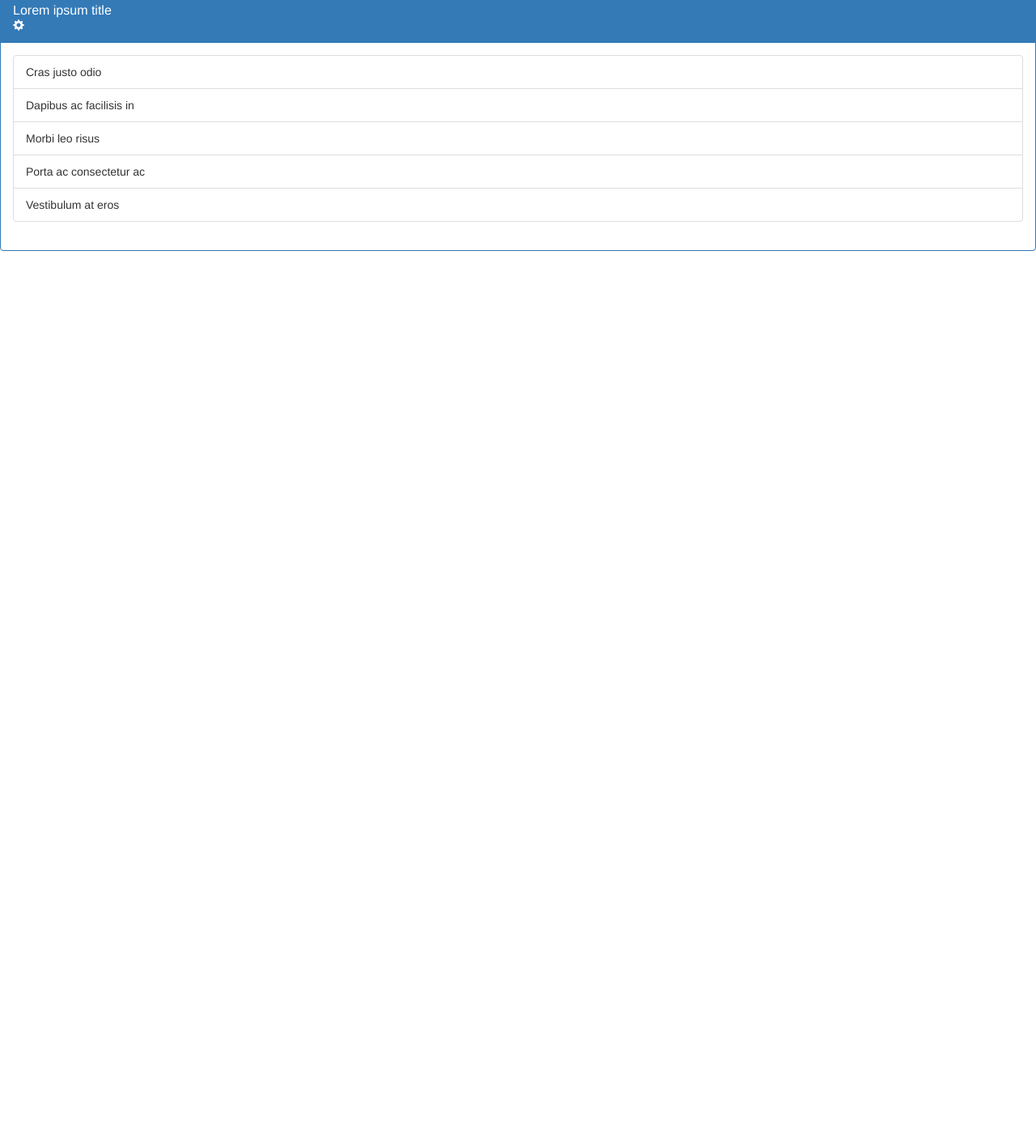
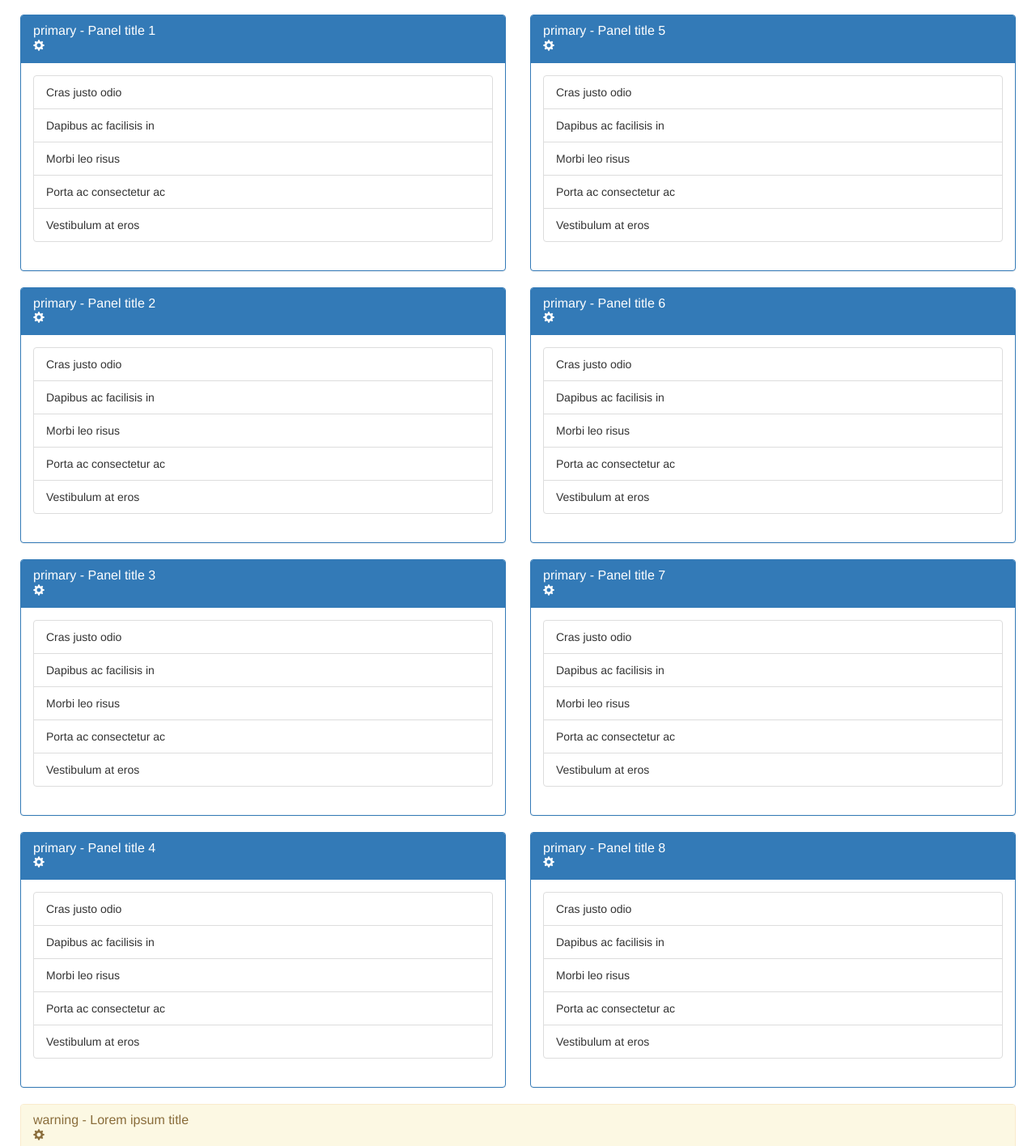
Before and after one commit to thecodeholic/lobipanel-angularjs, a website: page demo/index.html in a window 1280 px wide. Shown: the part 7-1423 px from the top of the page at 81% size. Before the commit the page ends 800 px from the top, so only its background shows below. Drawn offline with nearby package versions, Linux system fonts and the light colour scheme; files whose address does not match are found by name.

Commit message:
Add attribute to give panel style

```diff
--- a/demo/index.html
+++ b/demo/index.html
@@ -4,13 +4,13 @@
     <meta charset="UTF-8">
     <title>Title</title>
 
-    <link rel="stylesheet" href="../node_modules/bootstrap/dist/css/bootstrap.css">
-    <link rel="stylesheet" href="../node_modules/lobipanel/dist/css/lobipanel.css">
+    <link rel="stylesheet" href="../bower_components/bootstrap/dist/css/bootstrap.css">
+    <link rel="stylesheet" href="../bower_components/lobipanel/dist/css/lobipanel.css">
 
-    <script src="../node_modules/jquery/dist/jquery.js"></script>
-    <script src="../node_modules/jquery-ui-dist/jquery-ui.js"></script>
-    <script src="../node_modules/lobipanel/dist/js/lobipanel.js"></script>
-    <script src="../node_modules/bootstrap/dist/js/bootstrap.js"></script>
+    <script src="../bower_components/jquery/dist/jquery.js"></script>
+    <script src="../bower_components/jquery-ui/jquery-ui.js"></script>
+    <script src="../bower_components/lobipanel/dist/js/lobipanel.js"></script>
+    <script src="../bower_components/bootstrap/dist/js/bootstrap.js"></script>
 
     <script src="../node_modules/angular/angular.js"></script>
     <script src="../src/lobipanel.module.js"></script>
@@ -20,9 +20,88 @@
     <script src="app.module.js"></script>
 
 </head>
-<body ng-app="app" ng-controller="LobiPanelDemoController as vm">
+<body style="padding: 25px" ng-app="app" ng-controller="LobiPanelDemoController as vm">
 
-<lobipanel data-heading="{{vm.panelTitle}}" data-options="vm.options" data-events="vm.events">
+<div class="row">
+    <div class="col-sm-6">
+        <lobipanel data-heading="Panel title 1">
+            <ul class="list-group">
+                <li class="list-group-item">Cras justo odio</li>
+                <li class="list-group-item">Dapibus ac facilisis in</li>
+                <li class="list-group-item">Morbi leo risus</li>
+                <li class="list-group-item">Porta ac consectetur ac</li>
+                <li class="list-group-item">Vestibulum at eros</li>
+            </ul>
+        </lobipanel>
+        <lobipanel data-heading="Panel title 2">
+            <ul class="list-group">
+                <li class="list-group-item">Cras justo odio</li>
+                <li class="list-group-item">Dapibus ac facilisis in</li>
+                <li class="list-group-item">Morbi leo risus</li>
+                <li class="list-group-item">Porta ac consectetur ac</li>
+                <li class="list-group-item">Vestibulum at eros</li>
+            </ul>
+        </lobipanel>
+        <lobipanel data-heading="Panel title 3">
+            <ul class="list-group">
+                <li class="list-group-item">Cras justo odio</li>
+                <li class="list-group-item">Dapibus ac facilisis in</li>
+                <li class="list-group-item">Morbi leo risus</li>
+                <li class="list-group-item">Porta ac consectetur ac</li>
+                <li class="list-group-item">Vestibulum at eros</li>
+            </ul>
+        </lobipanel>
+        <lobipanel data-heading="Panel title 4">
+            <ul class="list-group">
+                <li class="list-group-item">Cras justo odio</li>
+                <li class="list-group-item">Dapibus ac facilisis in</li>
+                <li class="list-group-item">Morbi leo risus</li>
+                <li class="list-group-item">Porta ac consectetur ac</li>
+                <li class="list-group-item">Vestibulum at eros</li>
+            </ul>
+        </lobipanel>
+    </div>
+    <div class="col-sm-6">
+        <lobipanel data-heading="Panel title 5">
+            <ul class="list-group">
+                <li class="list-group-item">Cras justo odio</li>
+                <li class="list-group-item">Dapibus ac facilisis in</li>
+                <li class="list-group-item">Morbi leo risus</li>
+                <li class="list-group-item">Porta ac consectetur ac</li>
+                <li class="list-group-item">Vestibulum at eros</li>
+            </ul>
+        </lobipanel>
+        <lobipanel data-heading="Panel title 6">
+            <ul class="list-group">
+                <li class="list-group-item">Cras justo odio</li>
+                <li class="list-group-item">Dapibus ac facilisis in</li>
+                <li class="list-group-item">Morbi leo risus</li>
+                <li class="list-group-item">Porta ac consectetur ac</li>
+                <li class="list-group-item">Vestibulum at eros</li>
+            </ul>
+        </lobipanel>
+        <lobipanel data-heading="Panel title 7">
+            <ul class="list-group">
+                <li class="list-group-item">Cras justo odio</li>
+                <li class="list-group-item">Dapibus ac facilisis in</li>
+                <li class="list-group-item">Morbi leo risus</li>
+                <li class="list-group-item">Porta ac consectetur ac</li>
+                <li class="list-group-item">Vestibulum at eros</li>
+            </ul>
+        </lobipanel>
+        <lobipanel data-heading="Panel title 8">
+            <ul class="list-group">
+                <li class="list-group-item">Cras justo odio</li>
+                <li class="list-group-item">Dapibus ac facilisis in</li>
+                <li class="list-group-item">Morbi leo risus</li>
+                <li class="list-group-item">Porta ac consectetur ac</li>
+                <li class="list-group-item">Vestibulum at eros</li>
+            </ul>
+        </lobipanel>
+    </div>
+</div>
+
+<lobipanel data-style="warning" data-heading="{{vm.panelTitle}}" data-options="vm.options" data-events="vm.events">
     <ul class="list-group">
         <li class="list-group-item">Cras justo odio</li>
         <li class="list-group-item">Dapibus ac facilisis in</li>
--- a/src/lobipanel.directive.js
+++ b/src/lobipanel.directive.js
@@ -13,13 +13,14 @@
       restrict: 'E',
       transclude: true,
       scope: {
+        style: '@style',
         heading: '@heading',
         options: '=',
         events: '='
       },
-      template: `<div class="panel panel-primary" >
+      template: `<div class="panel panel-primary" ng-class="[cls]">
               <div class="panel-heading">
-                  <h3 class="panel-title">{{heading}}</h3>
+                  <h3 class="panel-title">{{style}} - {{heading}}</h3>
               </div>
               <div class="panel-body" ng-transclude>
 
@@ -27,8 +28,10 @@
           </div>
         `,
       link: function (scope, el, attrs) {
-        var $el = $(el);
-        var instance = $el.data('lobiPanel');
+        scope.style = (scope.style || 'primary');
+        scope.cls = 'panel-'+scope.style;
+        const $el = $(el);
+        const instance = $el.data('lobiPanel');
         if (scope.events && angular.isObject(scope.events)) {
           angular.forEach(scope.events, function (value, key) {
             if (!angular.isFunction(value)) {
```
